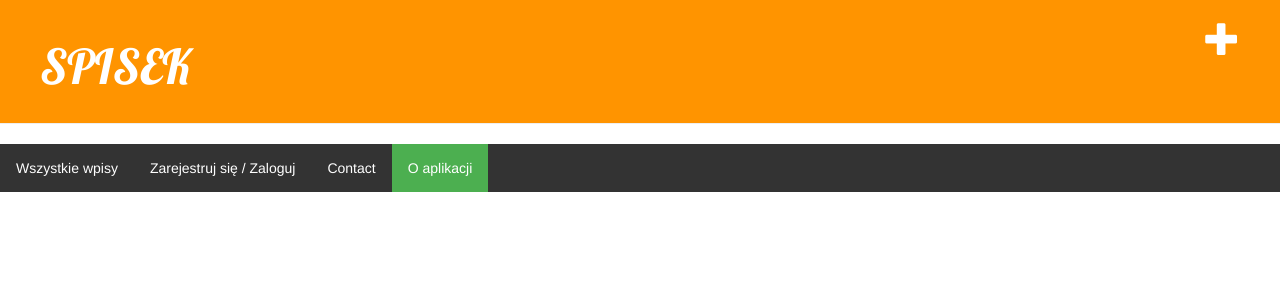
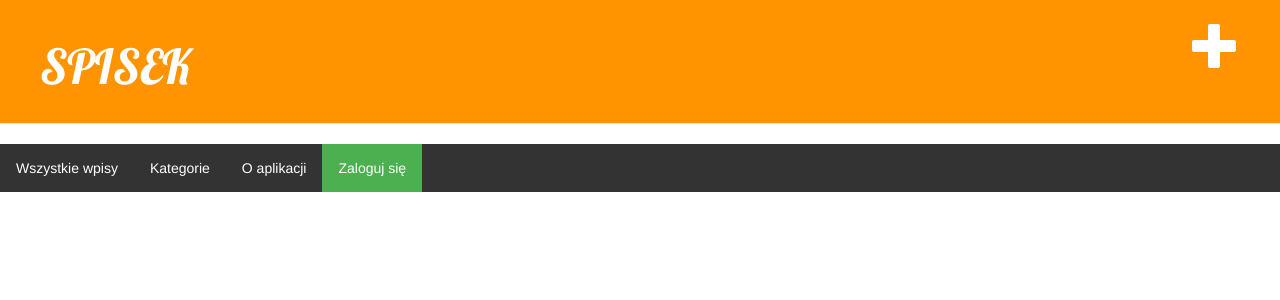
Before and after one commit to jot-em/blog-from-django-tutorial, a Django app: page / in a window 1280 px wide. Shown: the top 300 px of the page. Run offline with Django 3.2, Linux system fonts and the light colour scheme; data that the repository does not hold is empty; some libraries are stand-ins or nearby versions.

Commit message:
Add new pages for tabs

```diff
--- /dev/null
+++ b/blog/templates/blog/about.html
@@ -0,0 +1,5 @@
+{% extends 'blog/base.html' %}
+
+{% block content %}
+	<p> Tu jest coś o stronie napisane.</p>
+{% endblock content %}
--- a/blog/templates/blog/base.html
+++ b/blog/templates/blog/base.html
@@ -13,10 +13,16 @@
         <h1><a href="/">SPISEK</a></h1>
       </div>
       <ul>
-        <li><a href="default.asp">Wszystkie wpisy</a></li>
-        <li><a href="news.asp">Zarejestruj się / Zaloguj</a></li>
-        <li><a href="contact.asp">Contact</a></li>
-        <li><a class = active href="{% url 'post_new' %}">O aplikacji</a></li>
+        <li><a href="{% url 'post_list' %}">Wszystkie wpisy</a></li>
+        <li class="dropdown">
+          <a class="dropbtn" href="{% url 'category' %}">Kategorie</a>
+          <div class="dropdown-content">
+            <a href="{% url 'about' %}">Link 1</a>
+            <a href="{% url 'login'%}">Link 2</a>
+          </div>
+        </li>
+        <li><a href="{% url 'about' %}">O aplikacji</a></li>
+        <li><a class="active" href="{% url 'login'%}">Zaloguj się</a></li>
       </ul>
       <div class="content container">
           <div class="row">
--- /dev/null
+++ b/blog/templates/blog/login.html
@@ -0,0 +1,5 @@
+{% extends 'blog/base.html' %}
+
+{% block content %}
+	Tu będzie logowanie / rejestracja
+{% endblock content %}
--- a/blog/urls.py
+++ b/blog/urls.py
@@ -6,4 +6,7 @@ urlpatterns = [
     url(r'^post/(?P<pk>[0-9]+)/$', views.post_detail, name='post_detail'),
     url(r'^post/new/$', views.post_new, name='post_new'),
     url(r'^post/(?P<pk>[0-9]+)/edit/$', views.post_edit, name='post_edit'),
+    url(r'^about/$', views.about, name='about'),
+    url(r'^login/$', views.login, name='login'),
+    url(r'^post/category/$', views.category, name='category'),
 ]
--- a/blog/views.py
+++ b/blog/views.py
@@ -37,3 +37,13 @@ def post_edit(request, pk):
     else:
         form = PostForm(instance=post)
     return render(request, 'blog/post_edit.html', {'form': form})
+
+def about(request):
+    return render(request, 'blog/about.html')
+
+def login(request):
+    return render(request, 'blog/login.html')
+
+def category(request):
+    post = get_object_or_404(Post, pk=1)
+    return render(request, 'blog/post_detail.html', {'post':post})
--- a/static/css/blog.css
+++ b/static/css/blog.css
@@ -34,7 +34,7 @@ h1, h2, h3, h4 {
 .top-menu, .top-menu:hover, .top-menu:visited {
     color: #ffffff;
     float: right;
-    font-size: 26pt;
+    font-size: 36pt;
     margin-right: 20px;
 }
 
@@ -63,8 +63,8 @@ li {
     float: left;
 }
 
-li a {
-    display: block;
+li a, .dropbtn {
+    display: inline-block;
     color: white;
     text-align: center;
     padding: 14px 16px;
@@ -76,7 +76,31 @@ li a:hover {
     background-color: #111;
 }
 
+li.dropdown {
+    display: inline-block;
+}
+
 .active {
     background-color: #4CAF50;
     color: white;
 }
+
+/* Dropdown Content (Hidden by Default) */
+.dropdown-content {
+    display: none;
+    position: absolute;
+    background-color: #f9f9f9;
+    min-width: 160px;
+    box-shadow: 0px 8px 16px 0px rgba(0,0,0,0.2);
+    z-index: 1;
+}
+.dropdown-content a {
+    color: black;
+    padding: 12px 16px;
+    text-decoration: none;
+    display: block;
+    text-align: left;
+}
+.dropdown:hover .dropdown-content {
+    display: block;
+}
```
Lines whose indentation alone changed are shown as unchanged.
